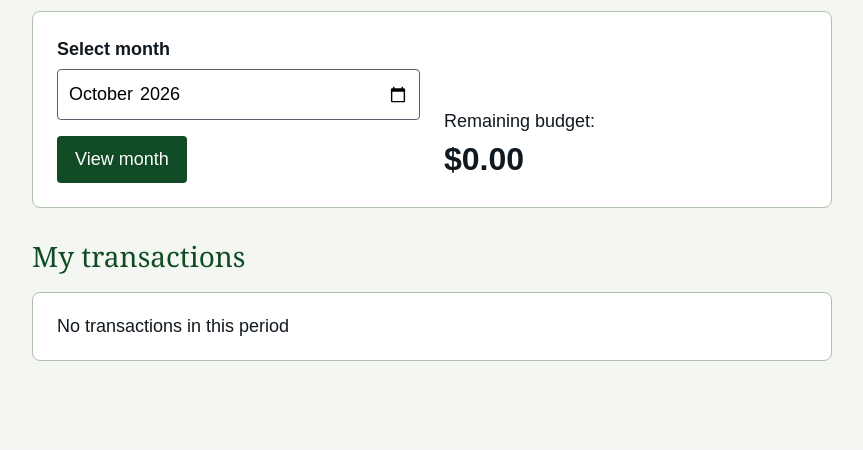
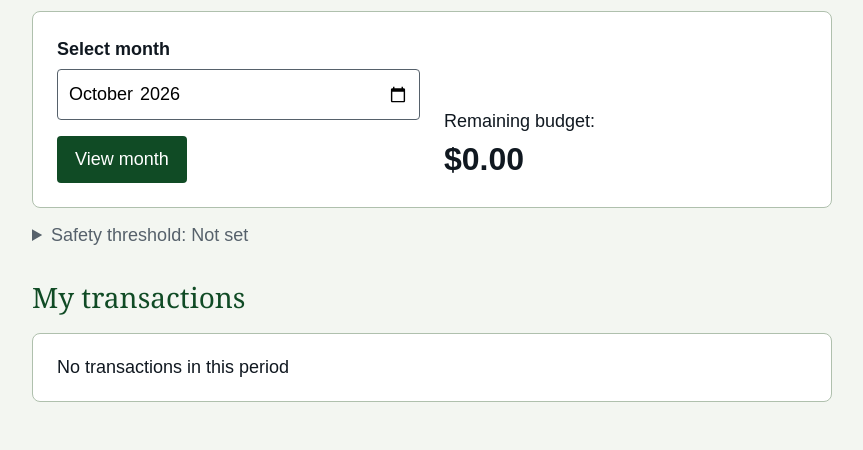
Before and after one commit to CS4300-CS5300-FA26/team-3, a Django app: page / in a window 1280 px wide. Shown: the part 351-801 px from the top of the page, without its empty margins (208-1071 px from the left). Before the commit the page ends 712 px from the top, so only its background shows below. Run offline with Django 5.2, Linux system fonts and the light colour scheme; the visitor is signed in with stand-in values (Sample User, id 1); data comes from the database, SQL or seed files in the repository.

Commit message:
feat(d8): set and store a safety threshold on the dashboard

```diff
--- a/src/accounts/models.py
+++ b/src/accounts/models.py
@@ -1,3 +1,7 @@
+from decimal import Decimal
+
+from django.conf import settings
+from django.core.validators import MinValueValidator
 from django.db import models
 from django.utils import timezone
 
@@ -34,3 +38,26 @@ class SignInBudget(models.Model):
     requests = models.PositiveIntegerField(default=0)
     sources = models.JSONField(default=dict)
     resets_at = models.DateTimeField()
+
+
+class LowBalanceThreshold(models.Model):
+    """An optional safety threshold belonging to one student."""
+
+    owner = models.OneToOneField(
+        settings.AUTH_USER_MODEL,
+        on_delete=models.CASCADE,
+        related_name="low_balance_threshold",
+    )
+    amount = models.DecimalField(
+        max_digits=10,
+        decimal_places=2,
+        validators=[MinValueValidator(Decimal("0.00"))],
+    )
+
+    class Meta:
+        constraints = [
+            models.CheckConstraint(
+                condition=models.Q(amount__gte=0),
+                name="low_balance_threshold_nonnegative",
+            ),
+        ]
--- a/src/accounts/templates/accounts/dashboard.html
+++ b/src/accounts/templates/accounts/dashboard.html
@@ -12,6 +12,14 @@
     .month-picker input { margin-bottom: 16px; }
     .budget-summary p { flex: 1 1 220px; margin: 0; }
     .budget-summary strong { display: block; font-size: 32px; overflow-wrap: anywhere; }
+    .threshold-setting { margin-top: 14px; }
+    .threshold-summary { color: #56616b; cursor: pointer; }
+    .threshold-summary:hover { text-decoration: underline; }
+    .threshold-summary strong { color: #104b25; font-variant-numeric: tabular-nums; }
+    .threshold-form { display: flex; flex-wrap: wrap; align-items: end; gap: 12px; margin-top: 12px; }
+    .threshold-form div { flex: 1 1 180px; }
+    .threshold-form input { margin: 0; }
+    .threshold-form .errorlist { flex-basis: 100%; }
     .transactions { padding: 0 24px; list-style: none; background: white; border: 1px solid #afc0ad; border-radius: 8px; }
     .transactions li { display: flex; flex-wrap: wrap; align-items: baseline; gap: 8px 24px; padding: 20px 0; }
     .transactions li + li { border-top: 1px solid #afc0ad; }
@@ -34,6 +42,18 @@
     </div>
     <p>Remaining budget: <strong>${{ remaining_budget|floatformat:2 }}</strong></p>
 </form>
+<details class="threshold-setting"{% if threshold_form.errors %} open{% endif %}>
+    <summary class="threshold-summary">Safety threshold: {% if current_threshold %}<strong>${{ current_threshold.amount|floatformat:2 }}</strong>{% else %}Not set{% endif %}</summary>
+    <form class="threshold-form" method="post" action="{% url 'dashboard' %}?month={{ selected_month }}">
+        {% csrf_token %}
+        {{ threshold_form.amount.errors }}
+        <div>
+            <label for="{{ threshold_form.amount.id_for_label }}">Safety threshold ($)</label>
+            {{ threshold_form.amount }}
+        </div>
+        <button type="submit">Save threshold</button>
+    </form>
+</details>
 
 <h2>My transactions</h2>
 <ul class="transactions">
--- a/src/accounts/views.py
+++ b/src/accounts/views.py
@@ -2,6 +2,7 @@ from datetime import date
 from decimal import Decimal
 from smtplib import SMTPException
 
+from django import forms
 from django.conf import settings
 from django.contrib.auth import login, logout
 from django.contrib.auth.decorators import login_not_required, login_required
@@ -18,6 +19,7 @@ from django.views.decorators.http import require_GET, require_http_methods, requ
 from accounts.forms import SetPasswordForm, SignupForm
 from accounts.identity import normalize_email
 from accounts.lockout import SignInRateLimited, check_login
+from accounts.models import LowBalanceThreshold
 from accounts.signup import send_signup_email
 from accounts.verification import complete_registration, email_from_verification_token
 from transactions.models import Transaction
@@ -156,6 +158,14 @@ def sign_out(request):
     return redirect("sign_in")
 
 
+class LowBalanceThresholdForm(forms.ModelForm):
+    class Meta:
+        model = LowBalanceThreshold
+        fields = ["amount"]
+        labels = {"amount": "Safety threshold ($)"}
+        widgets = {"amount": forms.NumberInput(attrs={"min": "0", "step": "0.01"})}
+
+
 # Show the current user's monthly budget dashboard
 @never_cache
 @login_required(login_url="sign_in")
@@ -174,6 +184,17 @@ def dashboard(request):
         except ValueError:
             pass
 
+    current_threshold = LowBalanceThreshold.objects.filter(owner=request.user).first()
+    threshold_form = LowBalanceThresholdForm(
+        request.POST if request.method == "POST" else None,
+        instance=current_threshold,
+    )
+    if request.method == "POST" and threshold_form.is_valid():
+        threshold = threshold_form.save(commit=False)
+        threshold.owner = request.user
+        threshold.save()
+        return redirect(f"{reverse('dashboard')}?month={selected_month:%Y-%m}")
+
     # Get only this user's real transactions for the selected month
     transactions = Transaction.objects.filter(
         owner=request.user,
@@ -187,7 +208,6 @@ def dashboard(request):
         (item.signed_amount for item in transactions),
         Decimal("0.00"),
     )
-
     return render(
         request,
         "accounts/dashboard.html",
@@ -195,5 +215,7 @@ def dashboard(request):
             "transactions": transactions,
             "remaining_budget": remaining_budget,
             "selected_month": selected_month.isoformat()[:7],
+            "current_threshold": current_threshold,
+            "threshold_form": threshold_form,
         },
     )
```
Also changed, not shown: tests/test_low_balance_threshold.py (added, +145 -0 lines), src/accounts/migrations/0007_lowbalancethreshold.py (added).
